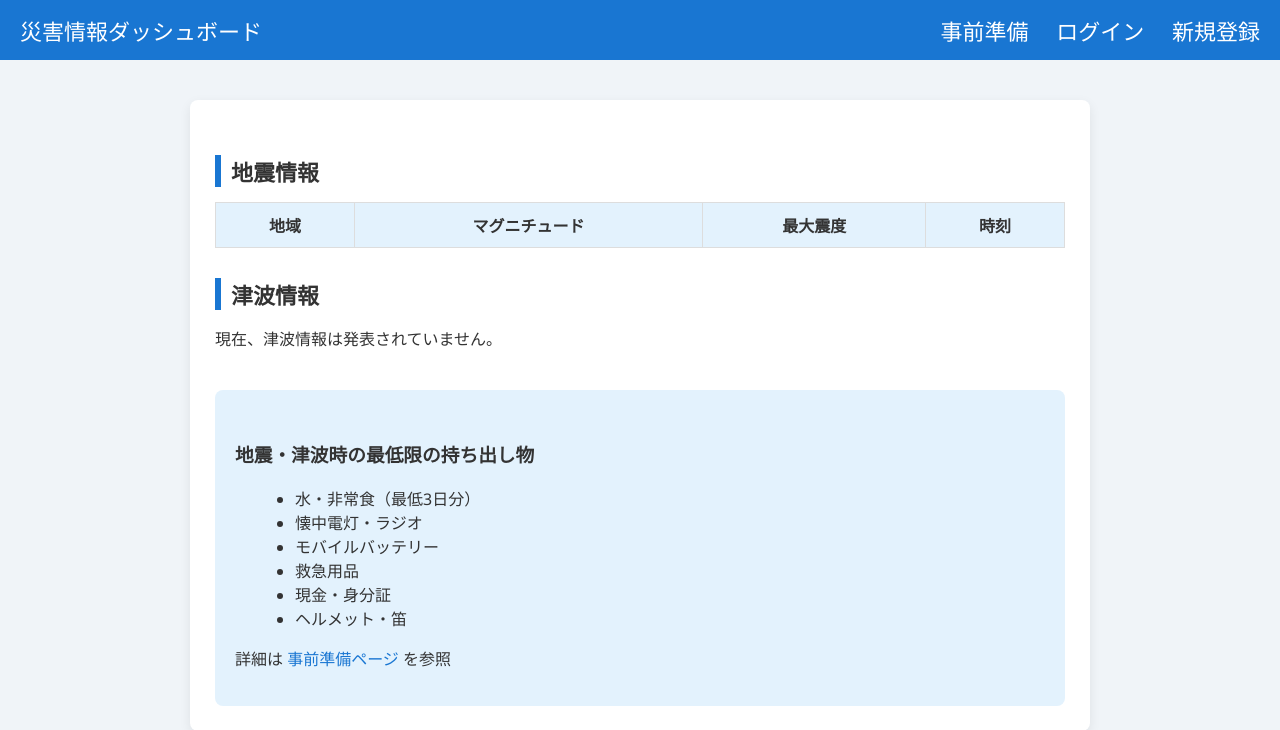
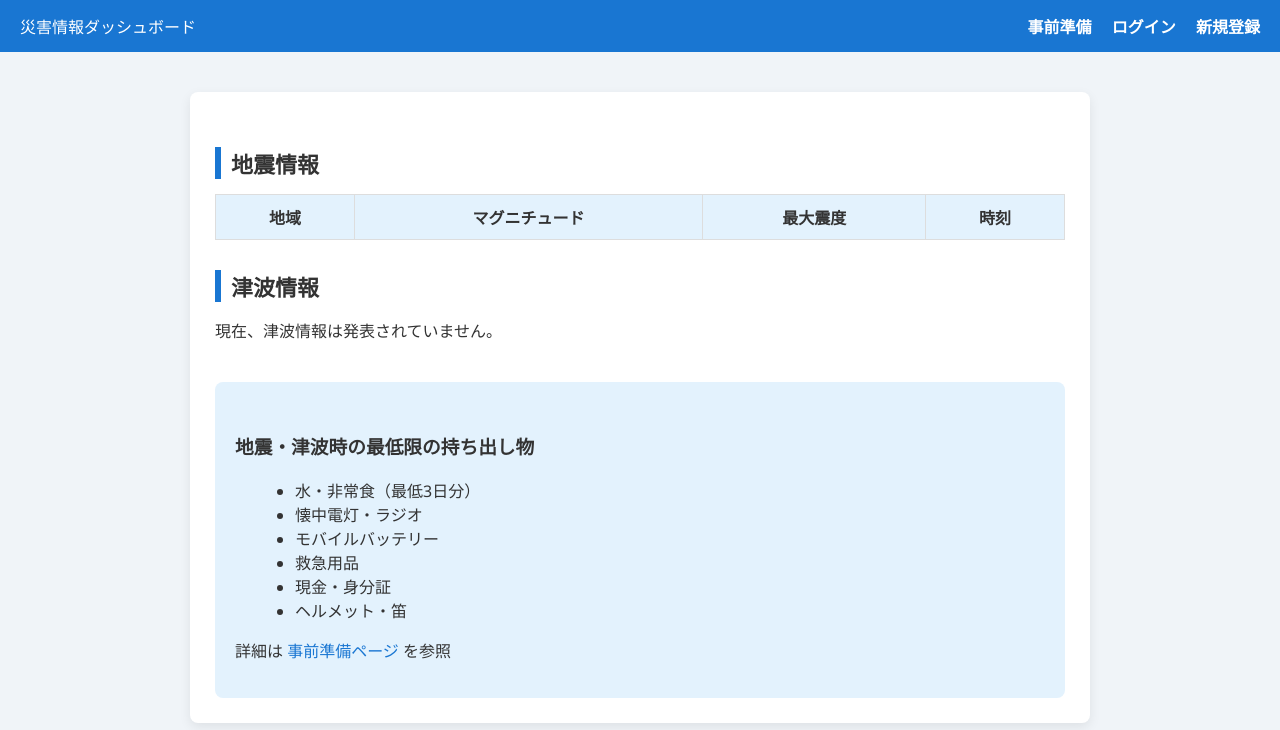
Before and after one commit to sr6910/my_fastapi_app, a Flask app: page /dashboard in a window 1280 px wide. Shown: the top 730 px of the page. Run offline with Flask 3, Linux system fonts and the light colour scheme; the visitor is signed in with stand-in values (Sample User, id 1); data that the repository does not hold is empty; some libraries are stand-ins or nearby versions.

Commit message:
complete disaster support app

```diff
--- a/static/style.css
+++ b/static/style.css
@@ -32,7 +32,6 @@ h3 {
     background: #1976d2;
     color: white;
     padding: 14px 20px;
-    font-size: 22px;
     display: flex;
     justify-content: space-between;
     align-items: center;
@@ -41,12 +40,14 @@ h3 {
 .header h1 {
     margin: 0;
     font-size: 22px;
+    font-weight: 700;
 }
 
 .header a {
     color: white;
     text-decoration: none;
-    margin-left: 22px;
+    margin-left: 16px;
+    font-weight: bold;
 }
 
 .header a:hover {
```
